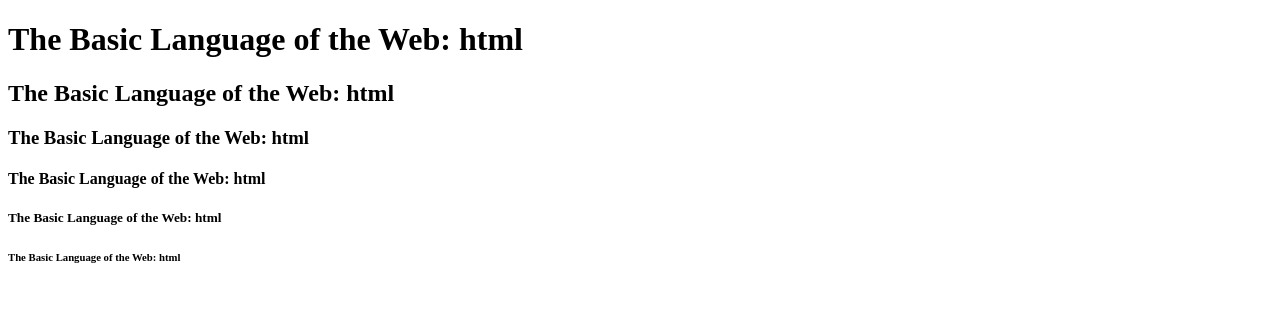
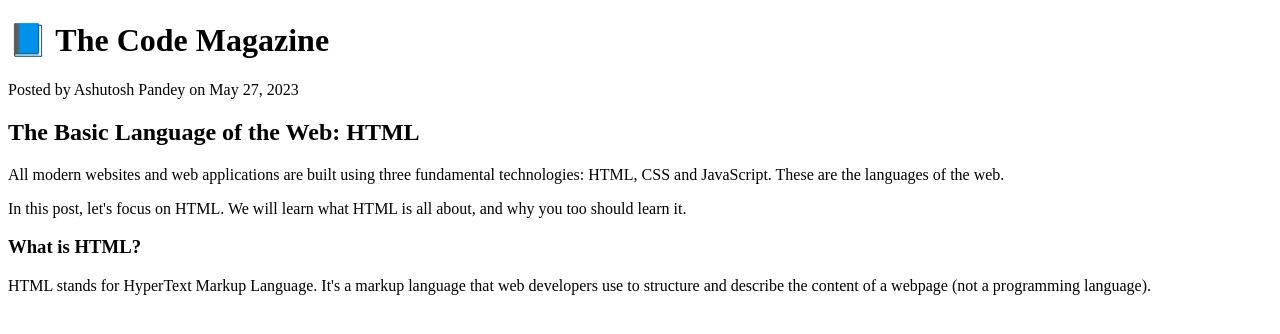
Before and after one commit to ashutosh183/Learn-HTML, a plain HTML site: page index.html in a window 1280 px wide. Drawn offline with Linux system fonts and the light colour scheme.

Commit message:
learnt about <p>

```diff
--- a/index.html
+++ b/index.html
@@ -4,11 +4,23 @@
     <title>The Basic Language of the Web: html</title>
   </head>
   <body>
-    <h1>The Basic Language of the Web: html</h1>
-    <h2>The Basic Language of the Web: html</h2>
-    <h3>The Basic Language of the Web: html</h3>
-    <h4>The Basic Language of the Web: html</h4>
-    <h5>The Basic Language of the Web: html</h5>
-    <h6>The Basic Language of the Web: html</h6>
+    <h1>📘 The Code Magazine</h1>
+    <p>Posted by Ashutosh Pandey on May 27, 2023</p>
+    <h2>The Basic Language of the Web: HTML</h2>
+    <p>
+      All modern websites and web applications are built using three fundamental
+      technologies: HTML, CSS and JavaScript. These are the languages of the
+      web.
+    </p>
+    <p>
+      In this post, let's focus on HTML. We will learn what HTML is all about,
+      and why you too should learn it.
+    </p>
+    <h3>What is HTML?</h3>
+    <p>
+      HTML stands for HyperText Markup Language. It's a markup language that web
+      developers use to structure and describe the content of a webpage (not a
+      programming language).
+    </p>
   </body>
 </html>
```
